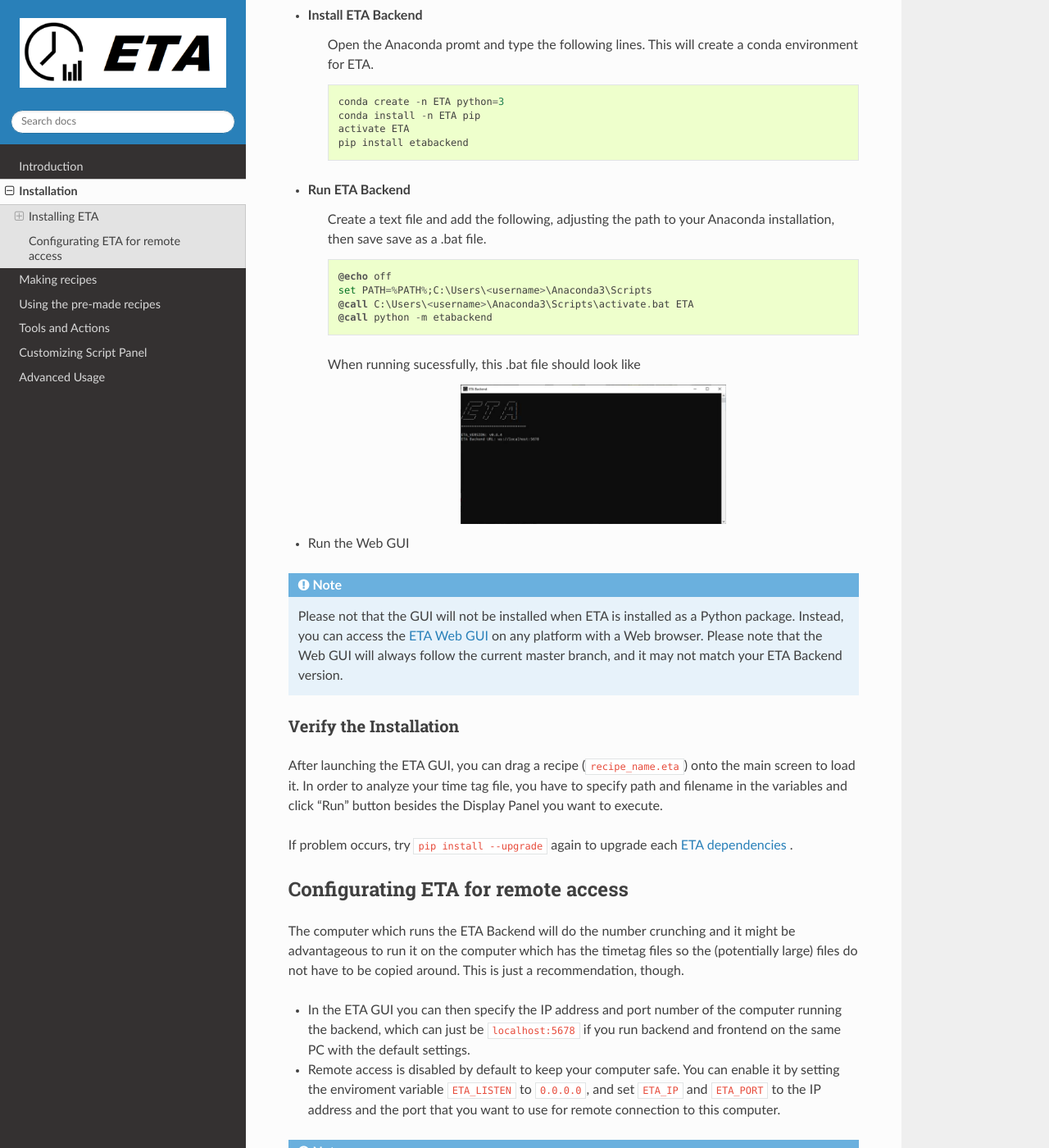
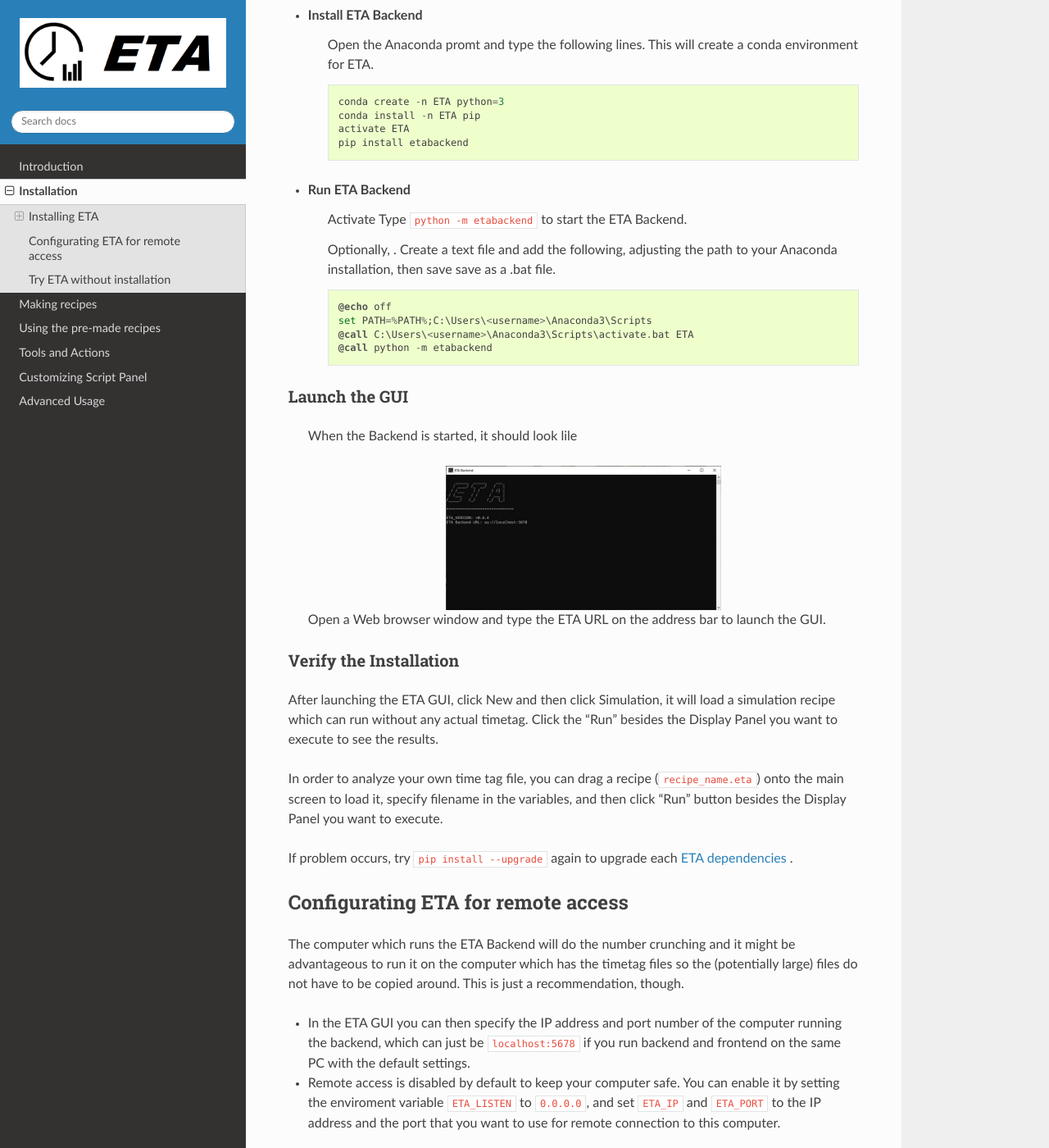
Before and after one commit to timetag/timetag.github.io, a Sphinx documentation site: the page built from docs/installation.rst, in a window 1280 px wide and 1400 px high, scrolled down 1382 px. Shown: the whole window at 82% size. Built offline with Sphinx 7.4.7 and the Read the Docs theme 2.0.0, drawn with Linux system fonts in a browser that asks for light colours; some of the changed text lies outside the part shown.

Commit message:
Update installation.rst

```diff
--- a/docs/installation.rst
+++ b/docs/installation.rst
@@ -37,10 +37,11 @@
 ,,,,
 
 * Install ETA Backend
-    ``pip install etabackend --upgrade``
+    If you use offical Python installation, type ``pip install etabackend --upgrade`` to install ETA.
 
 * Run ETA Backend
     ``python -m etabackend``
+
 For Anaconda/Miniconda in separate environment:
 ,,,,
 
@@ -55,7 +56,9 @@
         pip install etabackend
 
 * Run ETA Backend
-    Create a text file and add the following, adjusting the path to your Anaconda installation, then save save as a .bat file.
+    Activate Type ``python -m etabackend`` to start the ETA Backend.
+
+    Optionally, . Create a text file and add the following, adjusting the path to your Anaconda installation, then save save as a .bat file.
 
     .. code::
 
@@ -64,21 +67,25 @@
             @call C:\Users\<username>\Anaconda3\Scripts\activate.bat ETA
             @call python -m etabackend
 
-    When running sucessfully, this .bat file should look like
+Launch the GUI
+......
+
+    When the Backend is started, it should look lile
 
     .. figure:: _static/ETA_backend.jpg
         :align: center
         :width: 50 %
 
-* Run the Web GUI
+    Open a Web browser window and type the ETA URL on the address bar to launch the GUI.
 
-.. note::
-    Please not that the GUI will not be installed when ETA is installed as a Python package. Instead, you can access the  `ETA Web GUI <https://timetag.github.io/ETA/gui/src/renderer/>`_ on any platform with a Web browser. Please note that the Web GUI will always follow the current master branch, and it may not match your ETA Backend version.
+
 
 Verify the Installation
 ......
 
-After launching the ETA GUI, you can drag a recipe (``recipe_name.eta``) onto the main screen to load it. In order to analyze your time tag file, you have to specify path and filename in the variables and click "Run" button besides the Display Panel you want to execute.
+After launching the ETA GUI, click New and then click Simulation, it will load a simulation recipe which can run without any actual timetag. Click the "Run" besides the Display Panel you want to execute to see the results.
+
+In order to analyze your own time tag file, you can drag a recipe (``recipe_name.eta``) onto the main screen to load it, specify filename in the variables, and then click "Run" button besides the Display Panel you want to execute.
 
 If problem occurs, try ``pip install --upgrade`` again to upgrade each `ETA dependencies <https://github.com/timetag/ETA/blob/master/requirements.txt>`_ .
 
@@ -93,3 +100,11 @@
 
 .. note::
      Remote access might be dangerous if your IP and port are directly accessible via Internet. Considering setting up a firewall.
+
+Try ETA without installation
+--------
+
+You can access the  `ETA Web GUI <https://timetag.github.io/ETA/gui/src/renderer/>`_ on any platform with a Web browser.
+
+.. note::
+    Please note that the Web GUI will always follow the current master branch, and it may not match your ETA Backend version.
```
Also changed, not shown: other parts of docs/installation.rst (+1 -1 lines).
